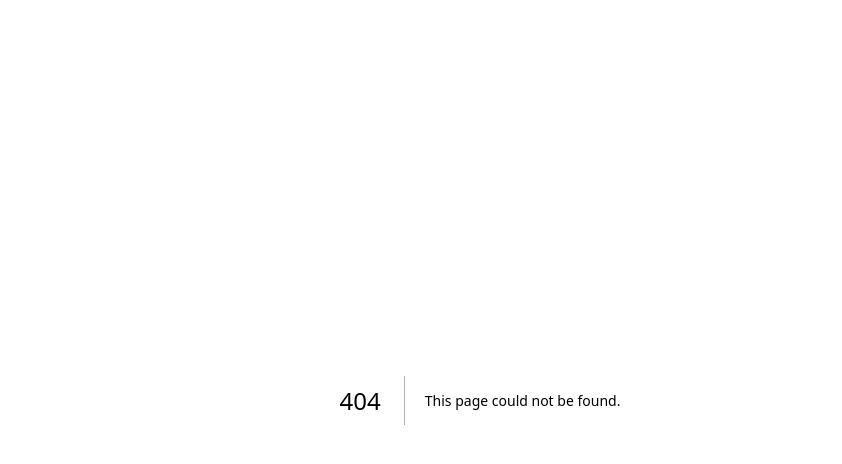
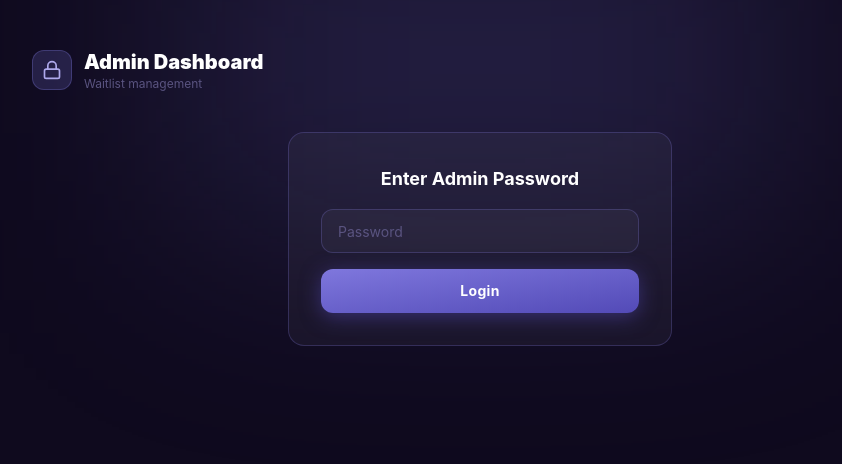
Before and after one commit to bifeoluwa12/rapid-waitlist, a Next.js app: page /admin in a window 1280 px wide. Before the commit this address had no page. Shown: the top 464 px of the page, without its empty margins (160-1002 px from the left). Built offline with nearby package versions, Linux system fonts and the light colour scheme.

Commit message:
add waitlist position and admin dashboard

```diff
--- a/src/app/actions.ts
+++ b/src/app/actions.ts
@@ -13,16 +13,19 @@ export async function joinWaitlist(formData: FormData) {
 
   if (!email) return { error: "Email is required" };
 
-  if (!isValidEmail(email)) return { error: "Wrong email, please enter a valid email address" };
+  if (!isValidEmail(email))
+    return { error: "Wrong email, please enter a valid email address" };
 
   try {
     await prisma.waitlist.create({
       data: { email },
     });
 
+    // Get the user's position on the waitlist
+    const position = await prisma.waitlist.count();
+
     revalidatePath("/");
-    return { success: true };
-
+    return { success: true, position };
   } catch (error: any) {
     console.error("WAITLIST ERROR:", error);
     if (error.code === "P2002") {
@@ -31,3 +34,17 @@ export async function joinWaitlist(formData: FormData) {
     return { error: "Something went wrong. Please try again." };
   }
 }
+
+export async function getWaitlistEntries(password: string) {
+  if (password !== process.env.ADMIN_PASSWORD) {
+    return { error: "Invalid password" };
+  }
+
+  const entries = await prisma.waitlist.findMany({
+    orderBy: { createdAt: "desc" },
+  });
+
+  const total = entries.length;
+
+  return { entries, total };
+}
--- /dev/null
+++ b/src/app/admin/page.tsx
@@ -0,0 +1,164 @@
+"use client";
+
+import { useState } from "react";
+import { getWaitlistEntries } from "../actions";
+
+type Entry = {
+  id: number;
+  email: string;
+  createdAt: Date;
+};
+
+export default function AdminPage() {
+  const [password, setPassword] = useState("");
+  const [status, setStatus] = useState<"idle" | "loading" | "success" | "error">("idle");
+  const [entries, setEntries] = useState<Entry[]>([]);
+  const [total, setTotal] = useState(0);
+  const [errorMsg, setErrorMsg] = useState("");
+
+  async function handleLogin() {
+    setStatus("loading");
+    const result = await getWaitlistEntries(password);
+    if (result.error) {
+      setStatus("error");
+      setErrorMsg(result.error);
+    } else {
+      setEntries(result.entries ?? []);
+      setTotal(result.total ?? 0);
+      setStatus("success");
+    }
+  }
+
+  function exportCSV() {
+    const rows = [
+      ["#", "Email", "Joined At"],
+      ...entries.map((e, i) => [
+        i + 1,
+        e.email,
+        new Date(e.createdAt).toLocaleString(),
+      ]),
+    ];
+    const csv = rows.map((r) => r.join(",")).join("\n");
+    const blob = new Blob([csv], { type: "text/csv" });
+    const url = URL.createObjectURL(blob);
+    const a = document.createElement("a");
+    a.href = url;
+    a.download = "waitlist.csv";
+    a.click();
+    URL.revokeObjectURL(url);
+  }
+
+  return (
+    <main className="relative min-h-screen bg-[#0f0a1e] px-4 py-12 overflow-hidden">
+      <div className="absolute top-[-100px] left-1/2 -translate-x-1/2 w-[600px] h-[320px] bg-[#7F77DD]/20 blur-[120px] pointer-events-none" />
+
+      <div className="relative z-10 max-w-4xl mx-auto">
+
+        {/* Header */}
+        <div className="mb-10 flex items-center gap-3">
+          <div className="flex h-10 w-10 items-center justify-center rounded-xl bg-[#7F77DD]/20 border border-[#7F77DD]/30">
+            <svg className="h-5 w-5" viewBox="0 0 24 24" fill="none" stroke="#AFA9EC" strokeWidth="2" strokeLinecap="round" strokeLinejoin="round">
+              <rect x="3" y="11" width="18" height="11" rx="2" ry="2" />
+              <path d="M7 11V7a5 5 0 0 1 10 0v4" />
+            </svg>
+          </div>
+          <div>
+            <h1 className="text-xl font-black text-white">Admin Dashboard</h1>
+            <p className="text-xs text-[#5a5480]">Waitlist management</p>
+          </div>
+        </div>
+
+        {status !== "success" ? (
+          /* Login form */
+          <div className="max-w-sm mx-auto">
+            <div className="rounded-2xl border border-[#7F77DD]/25 bg-white/[0.04] p-8 flex flex-col gap-4">
+              <h2 className="text-lg font-bold text-white text-center">Enter Admin Password</h2>
+              <input
+                type="password"
+                value={password}
+                onChange={(e) => setPassword(e.target.value)}
+                onKeyDown={(e) => e.key === "Enter" && handleLogin()}
+                placeholder="Password"
+                className="h-11 w-full rounded-xl border border-[#7F77DD]/25 bg-white/[0.04] px-4 text-sm text-[#e2dfff] placeholder-[#5a5480] outline-none focus:border-[#7F77DD]/60"
+              />
+              {status === "error" && (
+                <p className="text-sm text-red-400 text-center">{errorMsg}</p>
+              )}
+              <button
+                onClick={handleLogin}
+                disabled={status === "loading"}
+                className="h-11 rounded-xl bg-gradient-to-br from-[#7F77DD] to-[#534AB7] text-white text-sm font-bold tracking-wide shadow-[0_4px_20px_rgba(83,74,183,0.5)] hover:shadow-[0_8px_28px_rgba(83,74,183,0.65)] transition-all duration-150 disabled:opacity-50"
+              >
+                {status === "loading" ? "Checking..." : "Login"}
+              </button>
+            </div>
+          </div>
+        ) : (
+          /* Dashboard */
+          <div className="flex flex-col gap-6">
+
+            {/* Stats */}
+            <div className="grid grid-cols-2 sm:grid-cols-3 gap-4">
+              <div className="rounded-2xl border border-[#7F77DD]/20 bg-white/[0.03] p-5">
+                <p className="text-[11px] text-[#5a5480] uppercase tracking-widest mb-1">Total Signups</p>
+                <p className="text-4xl font-black text-white">{total}</p>
+              </div>
+              <div className="rounded-2xl border border-[#7F77DD]/20 bg-white/[0.03] p-5">
+                <p className="text-[11px] text-[#5a5480] uppercase tracking-widest mb-1">Latest Signup</p>
+                <p className="text-sm font-semibold text-[#AFA9EC]">
+                  {entries[0] ? new Date(entries[0].createdAt).toLocaleDateString() : "—"}
+                </p>
+              </div>
+              <div className="rounded-2xl border border-[#7F77DD]/20 bg-white/[0.03] p-5 col-span-2 sm:col-span-1 flex items-center justify-center">
+                <button
+                  onClick={exportCSV}
+                  className="flex items-center gap-2 h-10 px-5 rounded-xl bg-gradient-to-br from-[#7F77DD] to-[#534AB7] text-white text-sm font-bold shadow-[0_4px_20px_rgba(83,74,183,0.4)] hover:shadow-[0_6px_24px_rgba(83,74,183,0.6)] transition-all duration-150"
+                >
+                  <svg className="h-4 w-4" viewBox="0 0 24 24" fill="none" stroke="currentColor" strokeWidth="2" strokeLinecap="round" strokeLinejoin="round">
+                    <path d="M21 15v4a2 2 0 0 1-2 2H5a2 2 0 0 1-2-2v-4" />
+                    <polyline points="7 10 12 15 17 10" />
+                    <line x1="12" y1="15" x2="12" y2="3" />
+                  </svg>
+                  Export CSV
+                </button>
+              </div>
+            </div>
+
+            {/* Table */}
+            <div className="rounded-2xl border border-[#7F77DD]/20 bg-white/[0.03] overflow-hidden">
+              <div className="px-5 py-4 border-b border-[#7F77DD]/15">
+                <h2 className="text-sm font-bold text-[#c4bfed]">All Subscribers</h2>
+              </div>
+              <div className="overflow-x-auto">
+                <table className="w-full text-sm">
+                  <thead>
+                    <tr className="border-b border-[#7F77DD]/10">
+                      <th className="px-5 py-3 text-left text-[11px] text-[#5a5480] uppercase tracking-widest font-semibold">#</th>
+                      <th className="px-5 py-3 text-left text-[11px] text-[#5a5480] uppercase tracking-widest font-semibold">Email</th>
+                      <th className="px-5 py-3 text-left text-[11px] text-[#5a5480] uppercase tracking-widest font-semibold">Joined</th>
+                    </tr>
+                  </thead>
+                  <tbody>
+                    {entries.map((entry, i) => (
+                      <tr key={entry.id} className="border-b border-[#7F77DD]/8 hover:bg-[#7F77DD]/5 transition-colors">
+                        <td className="px-5 py-3 text-[#5a5480] font-mono text-xs">{i + 1}</td>
+                        <td className="px-5 py-3 text-[#e2dfff]">{entry.email}</td>
+                        <td className="px-5 py-3 text-[#5a5480] text-xs">
+                          {new Date(entry.createdAt).toLocaleString()}
+                        </td>
+                      </tr>
+                    ))}
+                  </tbody>
+                </table>
+                {entries.length === 0 && (
+                  <p className="text-center text-[#5a5480] text-sm py-10">No signups yet.</p>
+                )}
+              </div>
+            </div>
+
+          </div>
+        )}
+      </div>
+    </main>
+  );
+}
--- a/src/app/page.tsx
+++ b/src/app/page.tsx
@@ -8,12 +8,14 @@ export default function Home() {
     "idle" | "loading" | "success" | "error"
   >("idle");
   const [message, setMessage] = useState("");
+  const [position, setPosition] = useState<number | null>(null);
 
   async function handleSubmit(formData: FormData) {
     setStatus("loading");
     const result = await joinWaitlist(formData);
     if (result?.success) {
       setStatus("success");
+      setPosition(result.position ?? null);
       setMessage("You're on the list! We'll notify you the moment it's available.");
     } else if (result?.error) {
       setStatus("error");
@@ -64,21 +66,13 @@ export default function Home() {
 
         {/* Icon */}
         <div className="mb-7 flex h-[76px] w-[76px] items-center justify-center rounded-[22px] border border-[#7F77DD]/30 bg-[#7F77DD]/12">
-          <svg
-            className="h-9 w-9"
-            viewBox="0 0 24 24"
-            fill="none"
-            stroke="#AFA9EC"
-            strokeWidth="1.8"
-            strokeLinecap="round"
-            strokeLinejoin="round"
-          >
+          <svg className="h-9 w-9" viewBox="0 0 24 24" fill="none" stroke="#AFA9EC" strokeWidth="1.8" strokeLinecap="round" strokeLinejoin="round">
             <path d="M18 8A6 6 0 0 0 6 8c0 7-3 9-3 9h18s-3-2-3-9" />
             <path d="M13.73 21a2 2 0 0 1-3.46 0" />
           </svg>
         </div>
 
-        {/* Headline — your exact wording */}
+        {/* Headline */}
         <h1 className="text-5xl sm:text-6xl font-black tracking-tight leading-[1.08] text-white mb-5">
           Our Product{" "}
           <span className="bg-gradient-to-br from-[#c4bfed] via-[#7F77DD] to-[#534AB7] bg-clip-text text-transparent">
@@ -87,7 +81,7 @@ export default function Home() {
           Available Soon.
         </h1>
 
-        {/* Subtext — your exact wording, enhanced */}
+        {/* Subtext */}
         <p className="max-w-sm text-[#8880b8] text-base sm:text-lg leading-relaxed mb-9">
           Be the first to know when the item is available. Drop your email
           and we'll{" "}
@@ -100,8 +94,18 @@ export default function Home() {
         {/* Form */}
         <div className="w-full max-w-md mb-3">
           {status === "success" ? (
-            <div className="rounded-2xl border border-[#7F77DD]/40 bg-[#7F77DD]/15 px-6 py-5 text-sm font-semibold text-[#AFA9EC]">
-              🎉 You're on the list! We'll notify you the moment it's available.
+            <div className="rounded-2xl border border-[#7F77DD]/40 bg-[#7F77DD]/10 px-6 py-6 flex flex-col items-center gap-3">
+              <div className="flex h-14 w-14 items-center justify-center rounded-full bg-[#7F77DD]/20 border border-[#7F77DD]/40 text-2xl">
+                🎉
+              </div>
+              <p className="text-sm font-semibold text-[#AFA9EC]">{message}</p>
+              {position && (
+                <div className="mt-1 rounded-xl border border-[#7F77DD]/30 bg-[#7F77DD]/15 px-5 py-3 text-center">
+                  <p className="text-[11px] text-[#7a709e] uppercase tracking-widest mb-1">Your waitlist position</p>
+                  <p className="text-3xl font-black text-white">#{position}</p>
+                  <p className="text-[11px] text-[#7a709e] mt-1">The earlier you joined, the sooner you'll hear from us</p>
+                </div>
+              )}
             </div>
           ) : (
             <form
@@ -167,10 +171,7 @@ export default function Home() {
               ),
             },
           ].map((f) => (
-            <div
-              key={f.label}
-              className="flex flex-col items-center gap-2 rounded-[16px] border border-[#7F77DD]/14 bg-white/[0.025] p-4 sm:p-5"
-            >
+            <div key={f.label} className="flex flex-col items-center gap-2 rounded-[16px] border border-[#7F77DD]/14 bg-white/[0.025] p-4 sm:p-5">
               <div className="flex h-9 w-9 items-center justify-center rounded-[11px] bg-[#7F77DD]/14">
                 {f.icon}
               </div>
```
